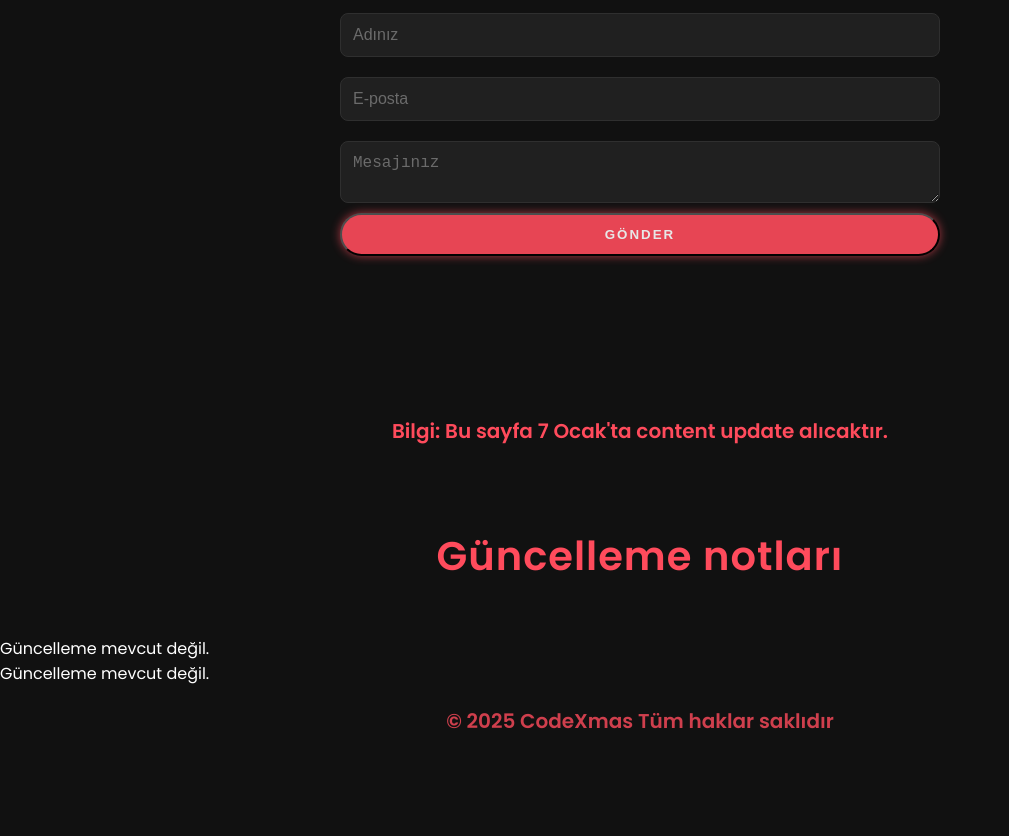
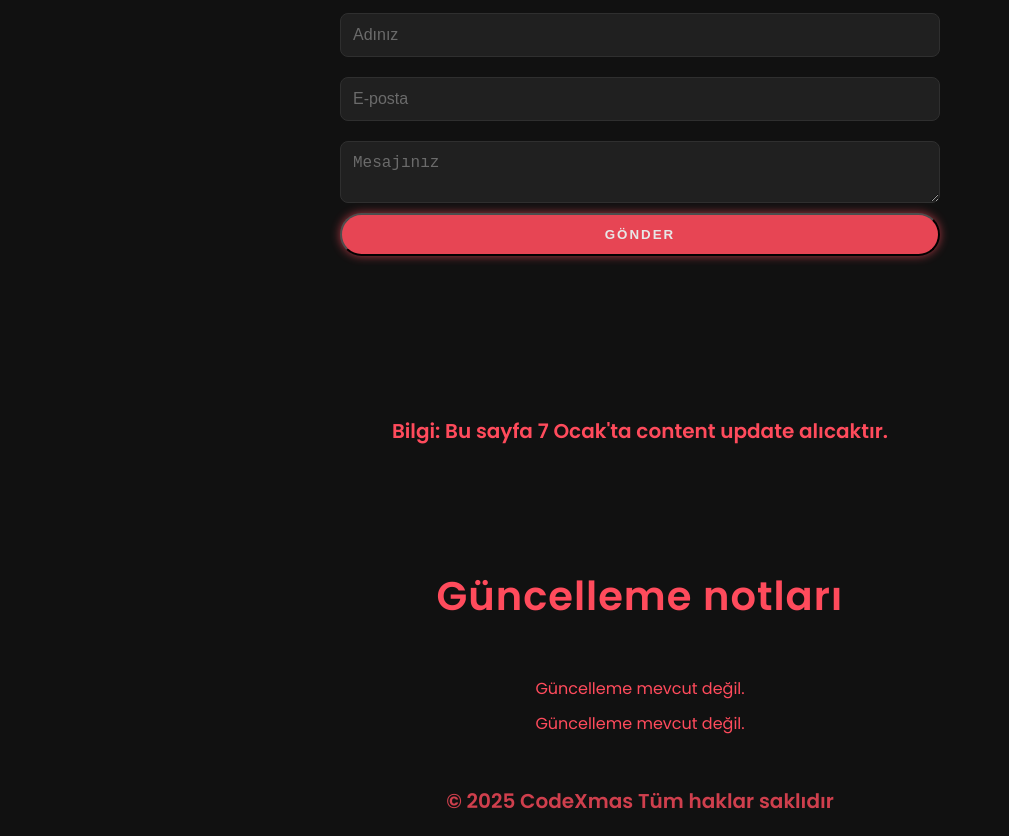
Before and after one commit to Aliberk0707/CodeXmas, a plain HTML site: page index.html in a window 1280 px wide. Shown: the part 2758-3594 px from the top of the page, without its empty margins (0-1009 px from the left). Before the commit the page ends 3514 px from the top, so only its background shows below. Drawn offline with nearby package versions, Linux system fonts and the light colour scheme.

Commit message:
style.css

```diff
--- a/style.css
+++ b/style.css
@@ -176,6 +176,27 @@ nav ul li a:hover {
     font-size: 16px;
 }
 
+.updates {
+  background-color: #111;
+  padding: 20px;
+  margin-top: 20px;
+  text-align: center;
+}
+
+.updates h2 {
+  color: #ff4b5c;
+}
+
+.updates ul {
+  list-style-type: none;
+  padding: 0;
+}
+
+.updates li {
+  margin: 10px 0;
+  color: #ff4b5c;
+}
+
 footer {
     background-color: #111;
     color: #fff;
```
